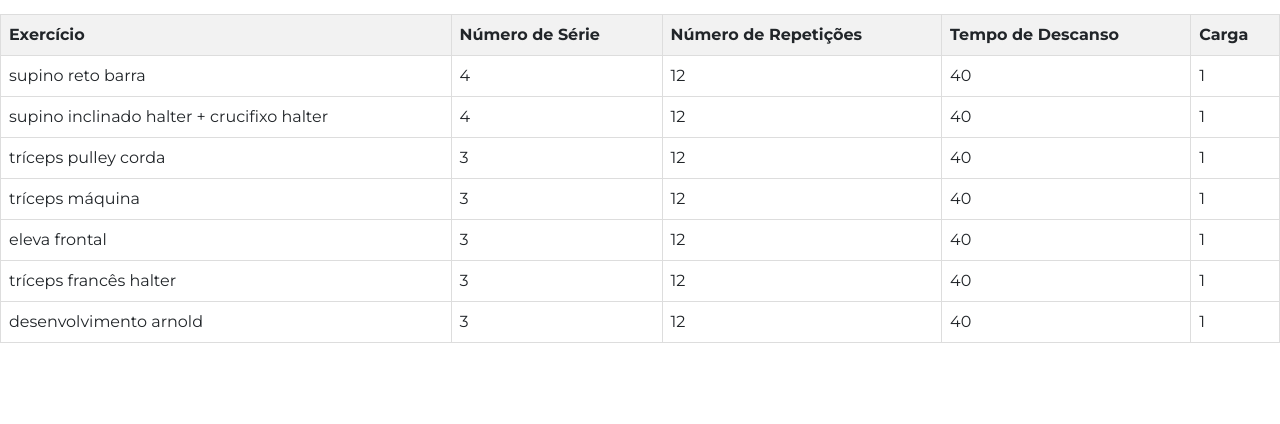
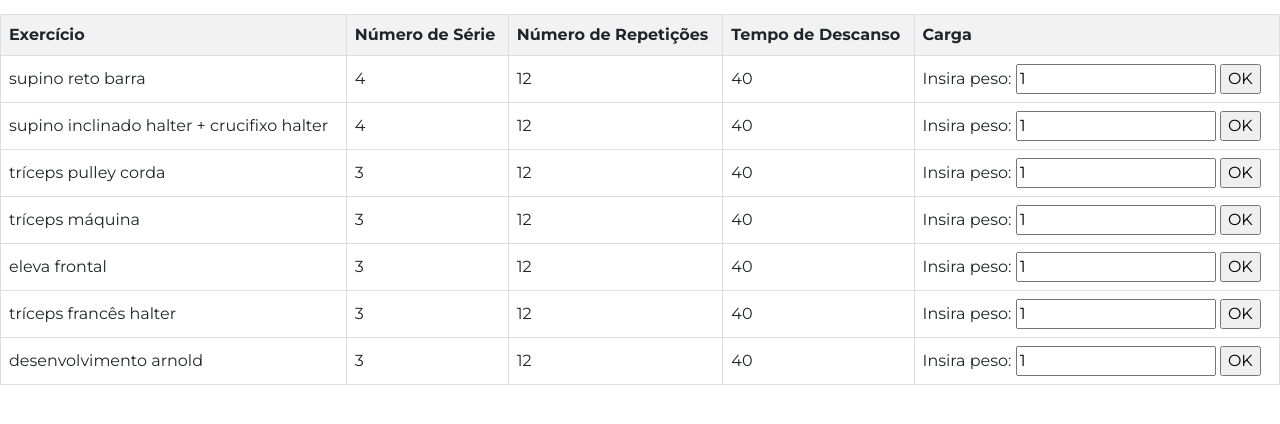
Before and after one commit to dan-albuquerque/fds-gymbro, a Django app: page /treino_selecionado2/peitoral in a window 1280 px wide. Shown: the part 86-510 px from the top of the page. Run offline with Django 4.2, Linux system fonts and the light colour scheme; data comes from the database, SQL or seed files in the repository; both versions use the stored data as it was after the commit; some libraries are stand-ins or nearby versions.

Commit message:
mudanças para inserção de pesos semi-funcionais.bug que nao salva, nao sei o porque.

```diff
--- a/galeria/urls.py
+++ b/galeria/urls.py
@@ -14,4 +14,5 @@ urlpatterns = [
     path('treino_selecionado2/<str:option>', treino_selecionado2, name='treino_selecionado2'),
     path('sono2',sono2, name='sono2'),
 
+
 ]
--- a/galeria/views.py
+++ b/galeria/views.py
@@ -54,6 +54,15 @@ def treino_selecionado2(request, option):
         exercises = Exercise.objects.filter(group='perna')
     else:
         exercises = None
+    if request.method == 'POST':
+        for exercise in exercises:
+            weight = request.POST.get('peso_ex{}')
+            if weight is not None and weight != '':
+                exercise.weight = weight
+                exercise.save()
+
+            #exercise.weight = Exercise(weight=weight)
+    #exercise.weight.save()
 
     context = {
         'option': option.capitalize(),
--- a/templates/galeria/treino_selecionado2.html
+++ b/templates/galeria/treino_selecionado2.html
@@ -31,7 +31,13 @@
         <td style="border: 1px solid #ddd; padding: 8px;">{{ exercise.sets }}</td>
         <td style="border: 1px solid #ddd; padding: 8px;">{{ exercise.reps }}</td>
         <td style="border: 1px solid #ddd; padding: 8px;">{{ exercise.rest }}</td>
-        <td style="border: 1px solid #ddd; padding: 8px;">{{ exercise.weight }}</td>
+        <td style="border: 1px solid #ddd; padding: 8px;"><form method="post" action="">
+    {% csrf_token %}
+    <label for="peso_ex">Insira peso: </label>
+  <input id="peso_ex" type="text" name="peso_ex" value="{{ exercise.weight }}">
+  <input type="submit" value="OK">
+</form></td>
+
     </tr>
 
     {% endfor %}
```
Also changed, not shown: db.sqlite3.
